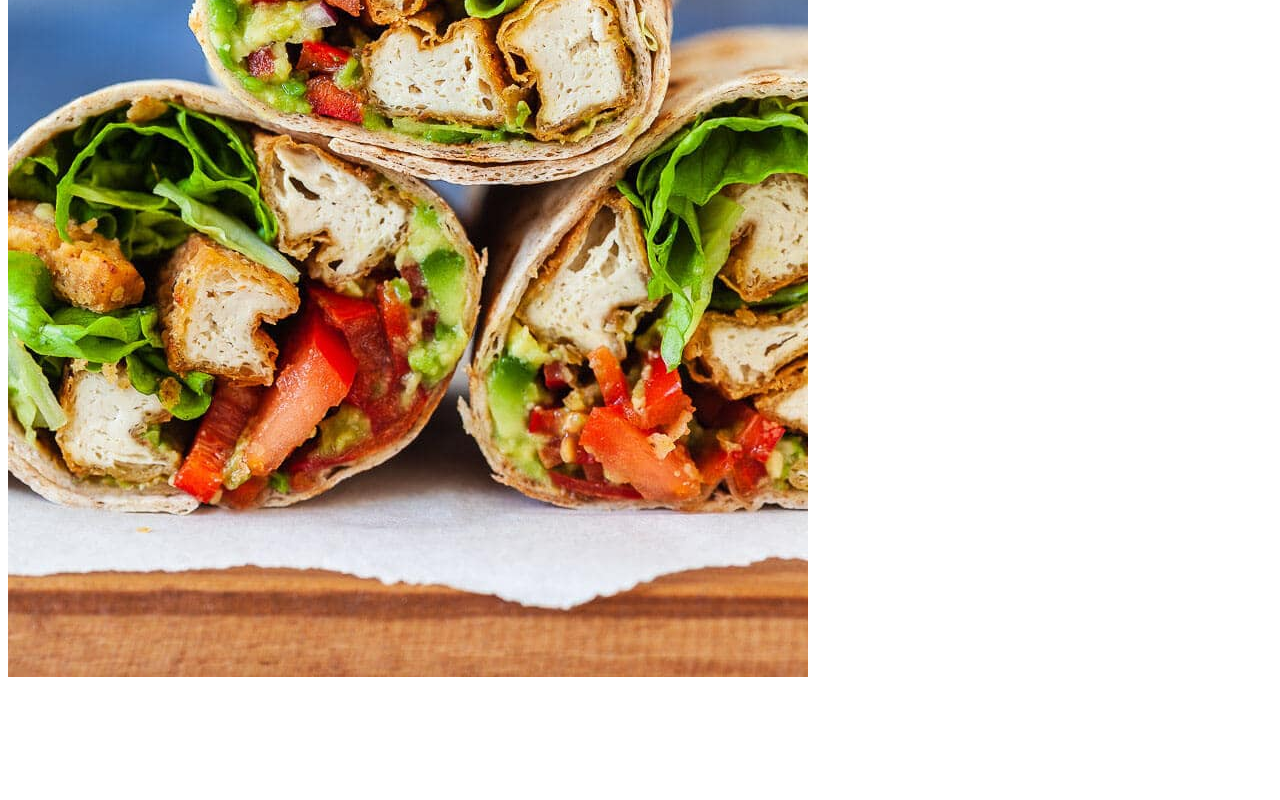
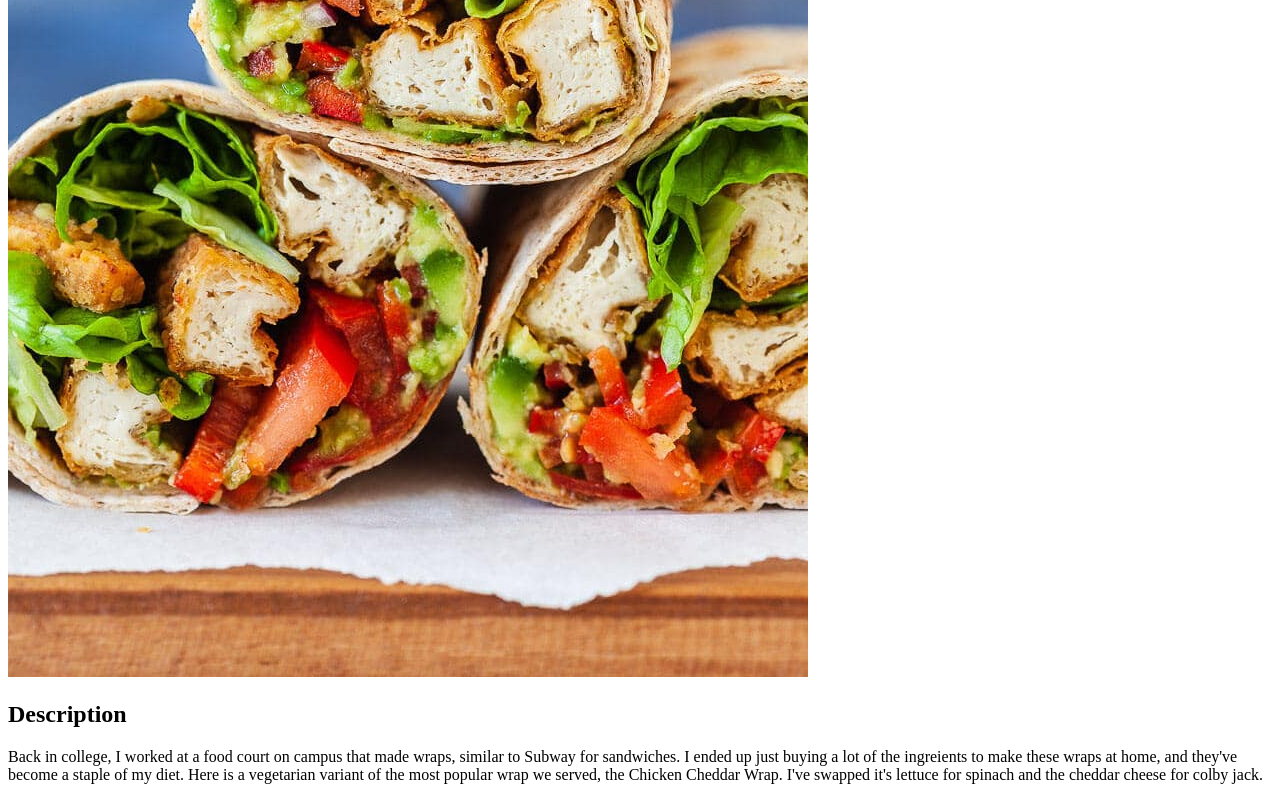
Before and after one commit to Voidspawn14/odin-recipes, a plain HTML site: page recipes/chikn-wrap.html in a window 1280 px wide. Shown: the part 603-1403 px from the top of the page. Before the commit the page ends 1292 px from the top, so only its background shows below. Drawn offline with Linux system fonts and the light colour scheme.

Commit message:
Add description of recipe with heading

```diff
--- a/recipes/chikn-wrap.html
+++ b/recipes/chikn-wrap.html
@@ -8,5 +8,7 @@
 <body>
     <h1>Reece's Chik'n Wrap</h1>
     <img src="../images/chikn-wrap.jpg" alt="Reece's Chik'n Wrap">
+    <h2>Description</h2>
+    <p>Back in college, I worked at a food court on campus that made wraps, similar to Subway for sandwiches. I ended up just buying a lot of the ingreients to make these wraps at home, and they've become a staple of my diet. Here is a vegetarian variant of the most popular wrap we served, the Chicken Cheddar Wrap. I've swapped it's lettuce for spinach and the cheddar cheese for colby jack.</p>
 </body>
 </html>
```
